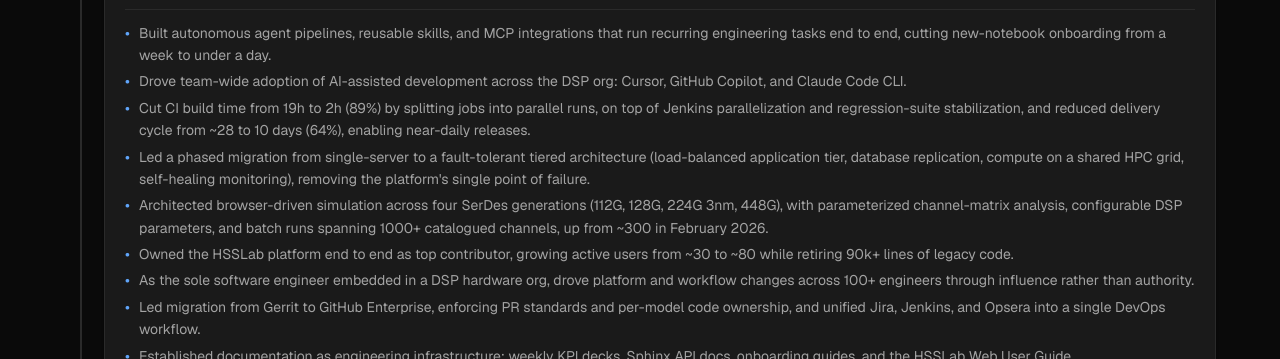
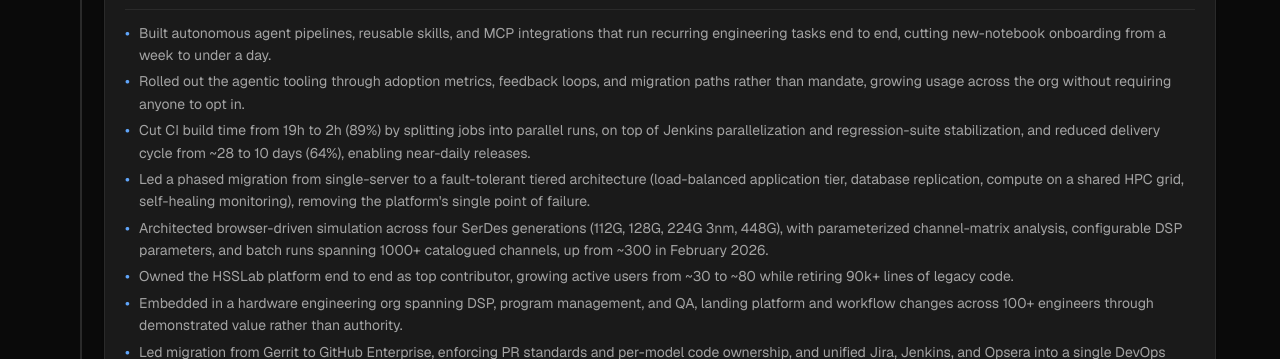
Before and after one commit to akaash11/akaash-portfolio, a Next.js app: page /experience in a window 1280 px wide. Shown: the part 441-800 px from the top of the page. Built offline with nearby package versions, Linux system fonts and the light colour scheme; no server answers; what @mui/material-nextjs would draw is missing.

Commit message:
updated exp

```diff
--- a/src/data/experience.ts
+++ b/src/data/experience.ts
@@ -28,12 +28,12 @@ export const experiences: Experience[] = [
         current: true,
         highlights: [
           'Built autonomous agent pipelines, reusable skills, and MCP integrations that run recurring engineering tasks end to end, cutting new-notebook onboarding from a week to under a day.',
-          'Drove team-wide adoption of AI-assisted development across the DSP org: Cursor, GitHub Copilot, and Claude Code CLI.',
+          'Rolled out the agentic tooling through adoption metrics, feedback loops, and migration paths rather than mandate, growing usage across the org without requiring anyone to opt in.',
           'Cut CI build time from 19h to 2h (89%) by splitting jobs into parallel runs, on top of Jenkins parallelization and regression-suite stabilization, and reduced delivery cycle from ~28 to 10 days (64%), enabling near-daily releases.',
           "Led a phased migration from single-server to a fault-tolerant tiered architecture (load-balanced application tier, database replication, compute on a shared HPC grid, self-healing monitoring), removing the platform's single point of failure.",
           'Architected browser-driven simulation across four SerDes generations (112G, 128G, 224G 3nm, 448G), with parameterized channel-matrix analysis, configurable DSP parameters, and batch runs spanning 1000+ catalogued channels, up from ~300 in February 2026.',
           'Owned the HSSLab platform end to end as top contributor, growing active users from ~30 to ~80 while retiring 90k+ lines of legacy code.',
-          'As the sole software engineer embedded in a DSP hardware org, drove platform and workflow changes across 100+ engineers through influence rather than authority.',
+          'Embedded in a hardware engineering org spanning DSP, program management, and QA, landing platform and workflow changes across 100+ engineers through demonstrated value rather than authority.',
           'Led migration from Gerrit to GitHub Enterprise, enforcing PR standards and per-model code ownership, and unified Jira, Jenkins, and Opsera into a single DevOps workflow.',
           'Established documentation as engineering infrastructure: weekly KPI decks, Sphinx API docs, onboarding guides, and the HSSLab Web User Guide.',
         ],
```
Also changed, not shown: 1 other file (tests, documents, lock files or other folders).
